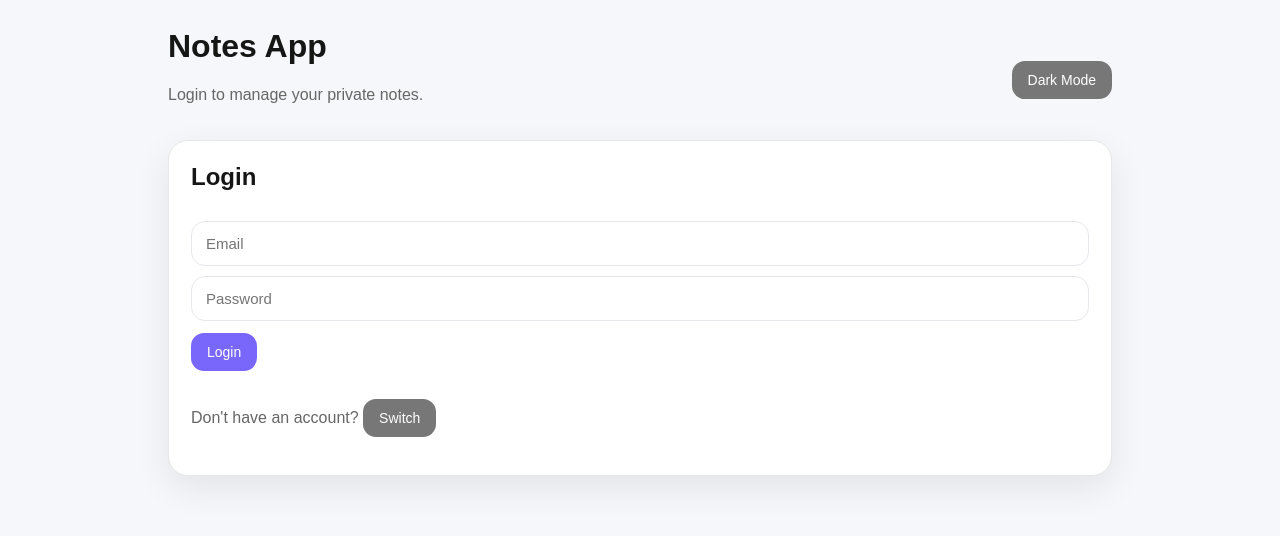
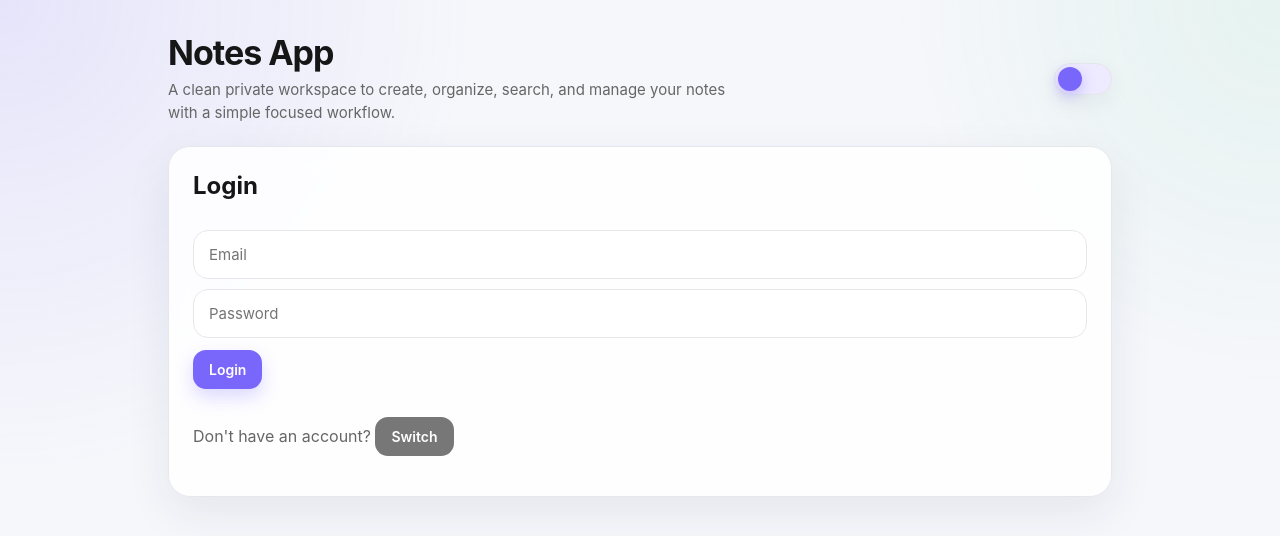
Before and after one commit to Pasha806/Notes-App, a website: page public/index.html in a window 1280 px wide. Drawn offline with Linux system fonts and the light colour scheme.

Commit message:
Polish notes UI header theme toggle and user badge

```diff
--- a/public/index.html
+++ b/public/index.html
@@ -16,7 +16,8 @@
       --danger: #e84d5b;
       --warn: #ffb020;
       --ok: #1fbf6c;
-      --shadow: 0 12px 35px rgba(0,0,0,0.08);
+      --shadow: 0 16px 45px rgba(31, 35, 60, 0.08);
+      --soft-shadow: 0 8px 24px rgba(31, 35, 60, 0.06);
     }
 
     body.dark {
@@ -26,24 +27,29 @@
       --muted: #aaa;
       --border: #303340;
       --accent-soft: #28234d;
-      --shadow: 0 12px 35px rgba(0,0,0,0.35);
+      --shadow: 0 16px 45px rgba(0,0,0,0.35);
+      --soft-shadow: 0 8px 24px rgba(0,0,0,0.25);
     }
 
     * {
       box-sizing: border-box;
-      font-family: Arial, sans-serif;
+      font-family: Inter, Arial, sans-serif;
     }
 
     body {
       margin: 0;
-      background: var(--bg);
+      background:
+        radial-gradient(circle at top left, rgba(121, 102, 250, 0.13), transparent 34%),
+        radial-gradient(circle at top right, rgba(31, 191, 108, 0.08), transparent 28%),
+        var(--bg);
       color: var(--text);
+      transition: 0.25s ease;
     }
 
     .container {
       max-width: 980px;
       margin: 0 auto;
-      padding: 28px 18px;
+      padding: 34px 18px;
     }
 
     .topbar, .section-head {
@@ -51,16 +57,84 @@
       justify-content: space-between;
       align-items: center;
       gap: 14px;
-      margin-bottom: 20px;
+      margin-bottom: 22px;
+    }
+
+    .brand-block h1 {
+      margin: 0;
+      font-size: 34px;
+      letter-spacing: -1px;
+      line-height: 1.1;
+    }
+
+    .brand-block p {
+      margin: 8px 0 0;
+      color: var(--muted);
+      font-size: 15px;
+      max-width: 560px;
+      line-height: 1.5;
+    }
+
+    .top-actions {
+      display: flex;
+      align-items: center;
+      gap: 12px;
+      flex-wrap: wrap;
+      justify-content: flex-end;
+    }
+
+    .user-badge {
+      padding: 9px 14px;
+      border-radius: 999px;
+      background: var(--accent-soft);
+      color: var(--accent);
+      border: 1px solid rgba(121, 102, 250, 0.18);
+      font-size: 14px;
+      font-weight: 700;
+      box-shadow: var(--soft-shadow);
+    }
+
+    .theme-toggle {
+      width: 58px;
+      height: 32px;
+      border-radius: 999px;
+      padding: 3px;
+      background: var(--accent-soft);
+      border: 1px solid var(--border);
+      cursor: pointer;
+      margin-top: 0;
+      display: flex;
+      align-items: center;
+      box-shadow: var(--soft-shadow);
+    }
+
+    .toggle-circle {
+      width: 24px;
+      height: 24px;
+      border-radius: 50%;
+      background: var(--accent);
+      display: block;
+      transition: 0.25s ease;
+      box-shadow: 0 5px 14px rgba(121, 102, 250, 0.35);
+    }
+
+    body.dark .toggle-circle {
+      transform: translateX(26px);
     }
 
     .card, .note {
-      background: var(--card);
+      background: rgba(255, 255, 255, 0.86);
+      backdrop-filter: blur(12px);
       border: 1px solid var(--border);
-      border-radius: 20px;
-      padding: 22px;
+      border-radius: 22px;
+      padding: 24px;
       box-shadow: var(--shadow);
       margin-bottom: 18px;
+    }
+
+    body.dark .card,
+    body.dark .note {
+      background: rgba(27, 29, 37, 0.86);
     }
 
     h1, h2, h3 {
@@ -73,14 +147,15 @@
 
     input, textarea, select {
       width: 100%;
-      padding: 13px 14px;
+      padding: 14px 15px;
       border: 1px solid var(--border);
-      border-radius: 14px;
+      border-radius: 15px;
       font-size: 15px;
       outline: none;
       background: var(--card);
       color: var(--text);
       margin-top: 10px;
+      transition: 0.2s ease;
     }
 
     textarea {
@@ -90,7 +165,7 @@
 
     input:focus, textarea:focus, select:focus {
       border-color: var(--accent);
-      box-shadow: 0 0 0 3px var(--accent-soft);
+      box-shadow: 0 0 0 4px var(--accent-soft);
     }
 
     button {
@@ -100,14 +175,22 @@
       cursor: pointer;
       font-size: 14px;
       margin-top: 12px;
+      transition: 0.2s ease;
+      font-weight: 600;
+    }
+
+    button:hover {
+      transform: translateY(-1px);
+      filter: brightness(0.98);
     }
 
     button:disabled {
       opacity: 0.6;
       cursor: not-allowed;
+      transform: none;
     }
 
-    .primary { background: var(--accent); color: white; }
+    .primary { background: var(--accent); color: white; box-shadow: 0 8px 18px rgba(121, 102, 250, 0.25); }
     .danger { background: var(--danger); color: white; }
     .warn { background: var(--warn); color: white; }
     .gray { background: #777; color: white; }
@@ -127,6 +210,23 @@
     .notes {
       display: grid;
       gap: 14px;
+    }
+
+    .note {
+      transition: 0.22s ease;
+    }
+
+    .note:hover {
+      transform: translateY(-2px);
+    }
+
+    .note h3 {
+      margin-bottom: 8px;
+      letter-spacing: -0.2px;
+    }
+
+    .note p {
+      line-height: 1.55;
     }
 
     .empty {
@@ -185,6 +285,10 @@
         flex-direction: column;
         align-items: flex-start;
       }
+
+      .top-actions {
+        justify-content: flex-start;
+      }
     }
   </style>
 </head>
@@ -194,13 +298,18 @@
   <div class="container">
 
     <div class="topbar">
-      <div>
+      <div class="brand-block">
         <h1>Notes App</h1>
-        <p id="userText">Login to manage your private notes.</p>
+        <p>A clean private workspace to create, organize, search, and manage your notes with a simple focused workflow.</p>
       </div>
 
-      <div>
-        <button class="gray" onclick="toggleTheme()">Dark Mode</button>
+      <div class="top-actions">
+        <div id="userBadge" class="user-badge hidden"></div>
+
+        <button class="theme-toggle" onclick="toggleTheme()" aria-label="Toggle dark mode">
+          <span class="toggle-circle"></span>
+        </button>
+
         <button id="logoutBtn" class="danger hidden" onclick="logout()">Logout</button>
       </div>
     </div>
@@ -283,7 +392,7 @@
     const authSection = document.getElementById("authSection");
     const appSection = document.getElementById("appSection");
     const logoutBtn = document.getElementById("logoutBtn");
-    const userText = document.getElementById("userText");
+    const userBadge = document.getElementById("userBadge");
 
     const authTitle = document.getElementById("authTitle");
     const authBtn = document.getElementById("authBtn");
@@ -383,7 +492,10 @@
       appSection.classList.remove("hidden");
       logoutBtn.classList.remove("hidden");
 
-      userText.innerText = savedUser ? `Logged in as ${savedUser.name}` : "Logged in";
+      if (savedUser) {
+        userBadge.innerText = savedUser.name;
+        userBadge.classList.remove("hidden");
+      }
 
       fetchNotes();
     }
@@ -392,7 +504,7 @@
       authSection.classList.remove("hidden");
       appSection.classList.add("hidden");
       logoutBtn.classList.add("hidden");
-      userText.innerText = "Login to manage your private notes.";
+      userBadge.classList.add("hidden");
     }
 
     function logout() {
```
